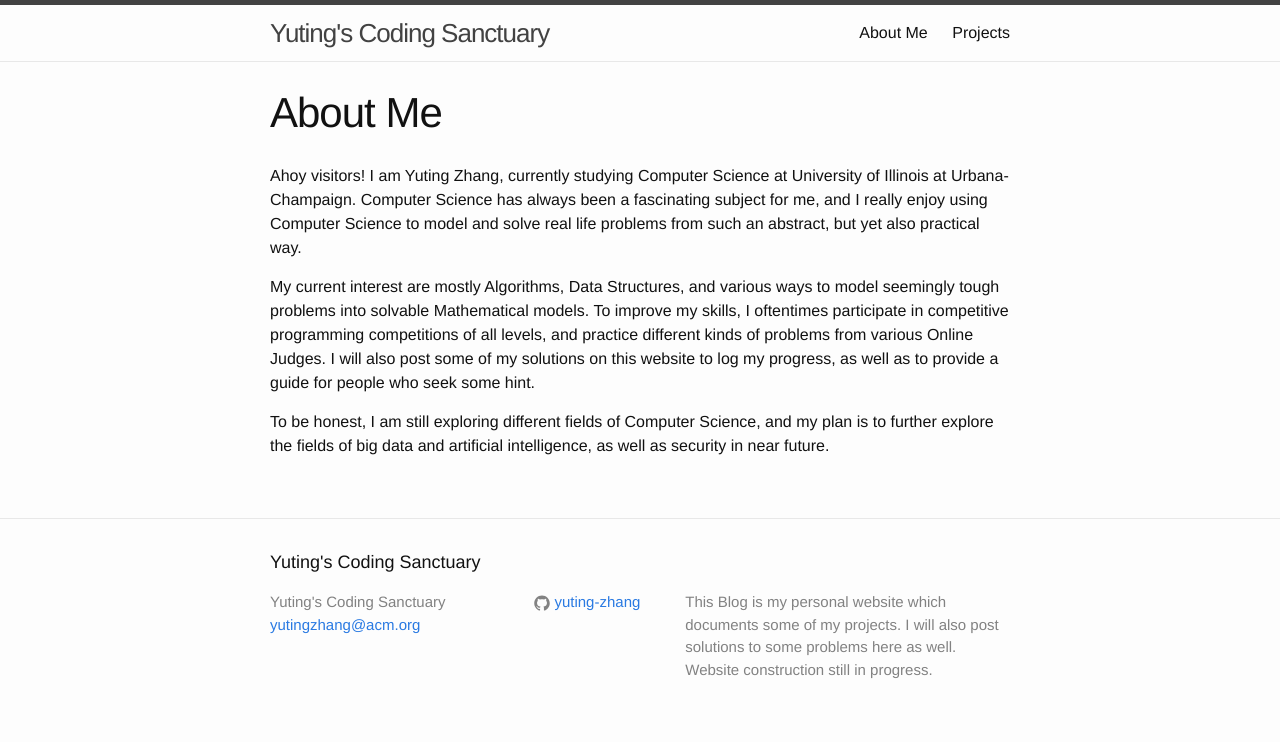
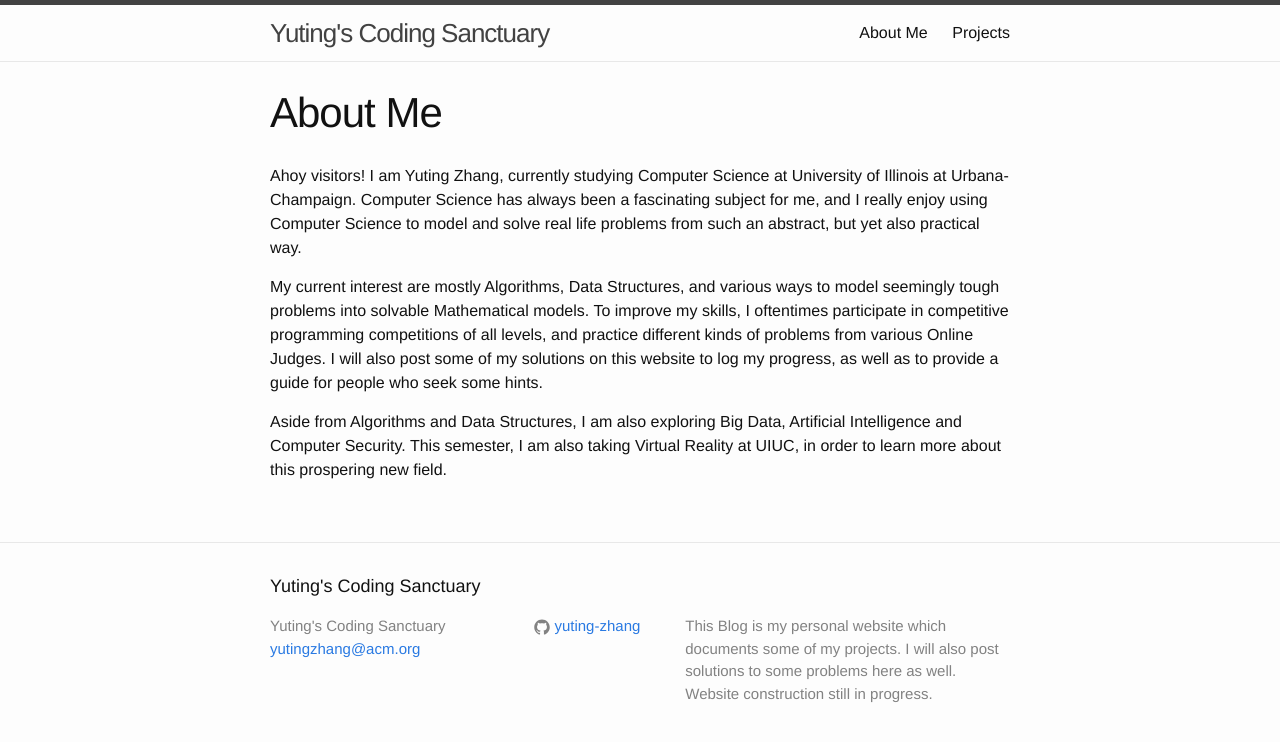
Before and after one commit to khaledlooda/yuting-zhang.github.io, a Jekyll site: the page built from about.md, in a window 1280 px wide. Shown: the top 742 px of the page. Built offline with Jekyll 4.4.1, drawn with Linux system fonts in a browser that asks for light colours.

```diff
--- a/about.md
+++ b/about.md
@@ -13,8 +13,7 @@ My current interest are mostly Algorithms, Data Structures, and various ways to
 problems into solvable Mathematical models. To improve my skills, I oftentimes participate in
  competitive programming competitions of all levels, and  practice different kinds of problems
 from various Online Judges. I will also post some of my solutions on this website to log my progress,
-as well as to provide a guide for people who seek some hint.
+as well as to provide a guide for people who seek some hints.
 
-To be honest, I am still exploring different fields of Computer Science,
-and my plan is to further explore the fields of big data and artificial
-intelligence, as well as security in near future.
+Aside from Algorithms and Data Structures, I am also exploring Big Data, Artificial Intelligence and Computer Security.
+This semester, I am also taking Virtual Reality at UIUC, in order to learn more about this prospering new field.
```
Also changed, not shown: _posts/2016-8-23-ICPC-Mid-Central-2014-lex.markdown (added, +83 -0 lines).
